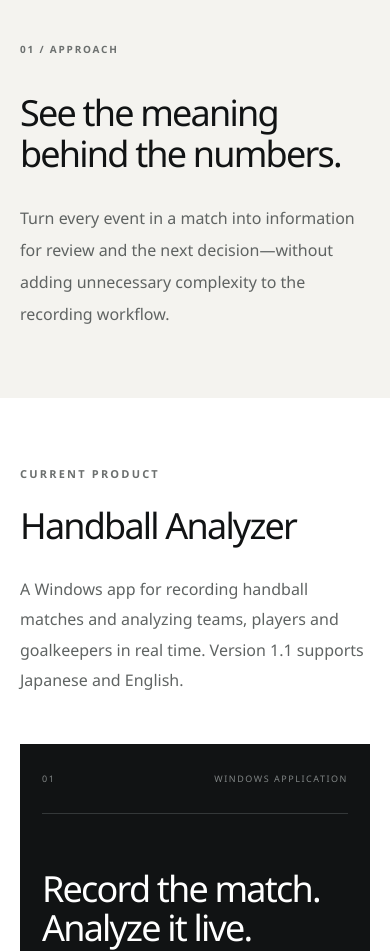
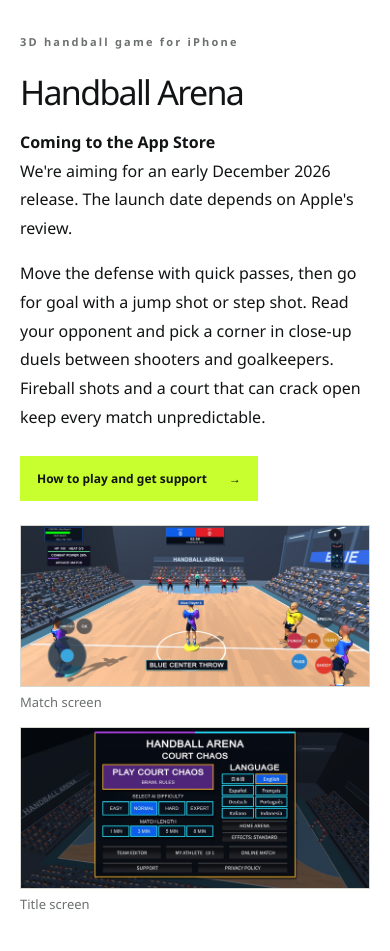
Before and after one commit to nunokensurf/nunoken-website, a plain HTML site: page en/index.html in a window 390 px wide. Shown: the part 1000-1951 px from the top of the page. Drawn offline with Linux system fonts and the light colour scheme.

Commit message:
Announce Handball Arena for iPhone

```diff
--- a/assets/styles.css
+++ b/assets/styles.css
@@ -69,6 +69,16 @@ svg { display: block; }
 .product-showcase { background: var(--white); }
 .section-heading { display: grid; grid-template-columns: 1.5fr 1fr; gap: 70px; align-items: end; margin-bottom: clamp(48px, 7vw, 88px); }
 .section-heading > p { margin: 0; color: #606463; line-height: 1.9; }
+.arena-release-grid { display: grid; grid-template-columns: minmax(0, 1fr) minmax(0, 1.4fr); align-items: center; gap: clamp(24px, 5vw, 72px); }
+.arena-release h2 { margin: 0; font-size: clamp(34px, 4.2vw, 58px); font-weight: 560; line-height: 1.14; letter-spacing: -.05em; }
+.arena-release-copy > p:not(.eyebrow) { margin-block: 16px 0; line-height: 1.8; }
+.arena-release-screens { display: grid; gap: 16px; }
+.arena-release-screens figure { margin: 0; min-width: 0; }
+.arena-release-screens img { display: block; width: 100%; height: auto; border: 1px solid var(--line); }
+.arena-release-screens figcaption { margin-top: 6px; color: var(--muted); font-size: 13px; }
+.arena-release-links { display: flex; flex-wrap: wrap; align-items: center; gap: 14px 20px; margin-top: 24px; }
+.arena-release-links .hero-guide-link { margin-top: 0; }
+.arena-release-links .hero-guide-link:hover { color: var(--ink); border-color: var(--ink); }
 .product-card { display: grid; grid-template-columns: 1.3fr .7fr; color: var(--white); background: var(--ink); text-decoration: none; transition: transform .25s ease, box-shadow .25s ease; }
 .product-card:hover { transform: translateY(-4px); box-shadow: 0 22px 50px #1112; }
 .product-card-copy { padding: clamp(30px, 5vw, 68px); }
@@ -214,7 +224,7 @@ svg { display: block; }
 @media (max-width: 760px) {
   :root { --pad: 20px; }
   .header-inner { min-height: 66px; }.wordmark img { width: 138px; }.site-nav { gap:16px; overflow-x:auto; }.site-nav .nav-future { display:none; }
-  .brand-hero { min-height:auto; }.brand-hero-grid, .product-hero-grid, .section-heading, .statement-grid, .data-grid { grid-template-columns:1fr; }
+  .brand-hero { min-height:auto; }.brand-hero-grid, .product-hero-grid, .section-heading, .statement-grid, .data-grid, .arena-release-grid { grid-template-columns:1fr; }
   .brand-hero-grid { gap:64px; }.product-hero-grid { gap:42px; }.hero-copy h1 { font-size:clamp(38px,10.5vw,52px); }.product-hero .hero-copy h1 { font-size:clamp(40px,11vw,54px); }.hero-lead { margin-block:24px 28px; font-size:15px; line-height:1.75; }
   .data-visual { margin-inline:-8px; }.metric-row strong { font-size:22px; }
   .statement-grid { gap:36px; }.statement-grid div > p { margin-top:28px; }.section-heading { gap:28px; }
--- a/en/index.html
+++ b/en/index.html
@@ -4,7 +4,7 @@
   <meta charset="utf-8">
   <meta name="viewport" content="width=device-width, initial-scale=1">
   <title>nunoken — Turn records into understanding.</title>
-  <meta name="description" content="nunoken develops sports analysis software, including Handball Analyzer for Windows.">
+  <meta name="description" content="nunoken develops Handball Analyzer for match recording and analysis, and Handball Arena, a 3D handball game for iPhone.">
   <meta name="theme-color" content="#111314">
   <link rel="canonical" href="https://nunoken.com/en/">
   <link rel="alternate" hreflang="ja" href="https://nunoken.com/">
@@ -14,7 +14,7 @@
   <meta property="og:locale" content="en_US">
   <meta property="og:site_name" content="nunoken">
   <meta property="og:title" content="nunoken — Turn records into understanding.">
-  <meta property="og:description" content="Sports analysis software built for decisions on the court.">
+  <meta property="og:description" content="The official site for Handball Analyzer and Handball Arena, a 3D handball game for iPhone.">
   <link rel="stylesheet" href="../assets/styles.css">
   <script src="../assets/i18n.js?v=20261110" defer></script>
   <script src="../assets/site.js?v=20261110" defer></script>
@@ -23,7 +23,7 @@
   <a class="skip-link" href="#main">Skip to content</a>
   <header class="site-header"><div class="container header-inner">
     <a class="wordmark" href="./" aria-label="nunoken home"><img src="../brand/nunoken-logo-reverse.svg" alt="nunoken" width="560" height="140"></a>
-    <nav class="site-nav" aria-label="Main navigation"><a href="handball-analyzer/">Product</a><a href="../handball-analyzer/guide/">Guide (Japanese)</a></nav>
+    <nav class="site-nav" aria-label="Main navigation"><a href="handball-analyzer/">Product</a><a href="#handball-arena">Game</a><a href="../handball-analyzer/guide/">Guide (Japanese)</a></nav>
     <label class="language-picker"><span class="sr-only">Select language</span><select data-language-picker data-page="home" aria-label="Select language"><option value="ja">日本語</option><option value="en">English</option><option value="fr">Français</option><option value="de">Deutsch</option><option value="es">Español</option></select></label>
   </div></header>
   <main id="main">
@@ -31,6 +31,30 @@
       <div class="hero-copy reveal"><p class="eyebrow">SPORTS · DATA · SOFTWARE</p><h1 id="hero-title">Turn records into<br><span>understanding.</span></h1><p class="hero-lead">nunoken builds sports analysis software that helps coaches and analysts make better decisions during and after the game.</p><a class="text-link" href="handball-analyzer/">Explore Handball Analyzer <span aria-hidden="true">↗</span></a></div>
       <div class="data-visual reveal" aria-label="Handball match analysis dashboard illustration"><div class="visual-topline"><span>LIVE MATCH</span><span class="live-dot">RECORDING</span></div><div class="scoreboard"><div><small>HOME</small><strong>28</strong></div><div class="match-time"><span>2ND</span><strong>24:16</strong></div><div><small>AWAY</small><strong>25</strong></div></div><div class="chart-area" aria-hidden="true"><div class="chart-labels"><span>30</span><span>20</span><span>10</span><span>0</span></div><svg viewBox="0 0 520 170" role="presentation" focusable="false"><path class="grid-line" d="M0 20H520M0 70H520M0 120H520M0 169H520"/><path class="area-path" d="M0 150 L48 132 L92 138 L144 102 L190 112 L238 72 L282 87 L332 50 L380 66 L428 28 L474 42 L520 14 L520 170 L0 170 Z"/><path class="line-path" d="M0 150 L48 132 L92 138 L144 102 L190 112 L238 72 L282 87 L332 50 L380 66 L428 28 L474 42 L520 14"/></svg></div><div class="metric-row"><div><small>SHOT %</small><strong>64.2</strong><span>%</span></div><div><small>FASTBREAK</small><strong>08</strong><span>GOALS</span></div><div><small>GK SAVE</small><strong>37.5</strong><span>%</span></div></div></div>
     </div></section>
+    <section class="arena-release section-pad product-showcase" id="handball-arena" aria-labelledby="arena-title">
+      <div class="container arena-release-grid">
+        <div class="arena-release-copy">
+          <p class="eyebrow eyebrow-dark">3D handball game for iPhone</p>
+          <h2 id="arena-title">Handball Arena</h2>
+          <p><strong>Coming to the App Store</strong><br>We're aiming for an early December 2026 release. The launch date depends on Apple's review.</p>
+          <p>Move the defense with quick passes, then go for goal with a jump shot or step shot. Read your opponent and pick a corner in close-up duels between shooters and goalkeepers. Fireball shots and a court that can crack open keep every match unpredictable.</p>
+          <div class="arena-release-links">
+            <a class="hero-guide-link" href="../handball-arena/support/#english">How to play and get support <span aria-hidden="true">→</span></a>
+          </div>
+        </div>
+        <div class="arena-release-screens">
+          <figure>
+            <img src="../handball-arena/match-en.jpg" alt="The blue team starts at the center circle as the red team lines up in front of goal" width="1440" height="662" loading="lazy" decoding="async">
+            <figcaption>Match screen</figcaption>
+          </figure>
+          <figure>
+            <img src="../handball-arena/menu-en.jpg" alt="The Handball Arena menu for starting a match or customizing a team" width="1440" height="662" loading="lazy" decoding="async">
+            <figcaption>Title screen</figcaption>
+          </figure>
+        </div>
+      </div>
+    </section>
+
     <section class="brand-statement section-pad" aria-labelledby="statement-title"><div class="container statement-grid"><p class="section-index">01 / APPROACH</p><div><h2 id="statement-title">See the meaning<br>behind the numbers.</h2><p>Turn every event in a match into information for review and the next decision—without adding unnecessary complexity to the recording workflow.</p></div></div></section>
     <section class="product-showcase section-pad" aria-labelledby="product-title"><div class="container"><div class="section-heading"><div><p class="eyebrow eyebrow-dark">CURRENT PRODUCT</p><h2 id="product-title">Handball Analyzer</h2></div><p>A Windows app for recording handball matches and analyzing teams, players and goalkeepers in real time. Version 1.1 supports Japanese and English.</p></div><a class="product-card" href="handball-analyzer/" aria-label="Open the Handball Analyzer product page"><div class="product-card-copy"><div class="product-meta"><span>01</span><span>WINDOWS APPLICATION</span></div><h3>Record the match.<br>Analyze it live.</h3><ul class="feature-ticker" aria-label="Key features"><li>REAL-TIME</li><li>TEAM REPORT</li><li>CAREER REPORT</li><li>JAPANESE / ENGLISH</li></ul><span class="card-link">Product details <span aria-hidden="true">→</span></span></div><div class="product-card-preview"><img src="../assets/screenshots/01_match_recording_game7.png" alt="Handball Analyzer match recording screen" width="2190" height="1389" loading="lazy" decoding="async"><span>ACTUAL PRODUCT SCREEN · MATCH RECORDING</span></div></a></div></section>
   </main>
```
Also changed, not shown: index.html (+27 -2 lines), handball-arena/match-en.jpg (added), handball-arena/match-ja.jpg (added), handball-arena/menu-en.jpg (added), handball-arena/menu-ja.jpg (added).
